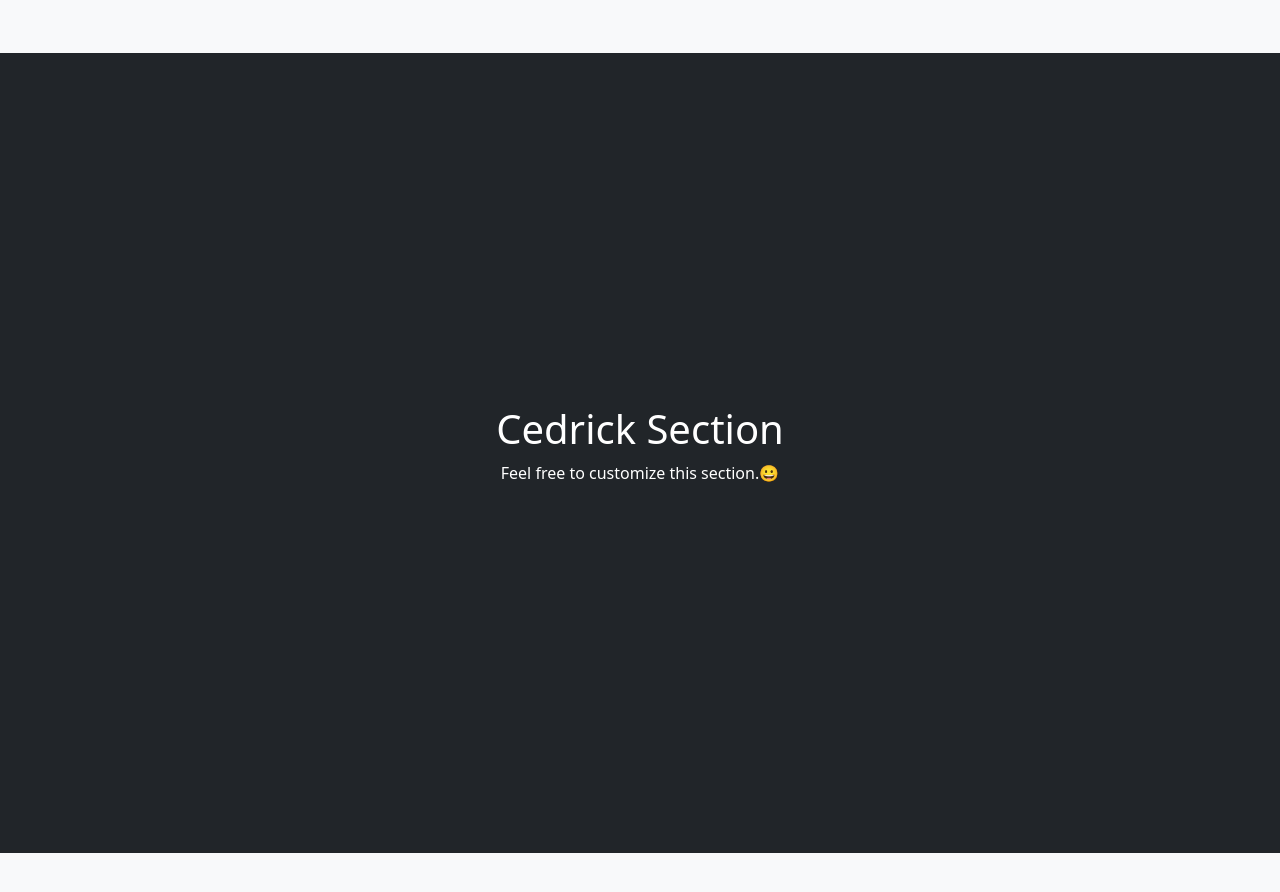
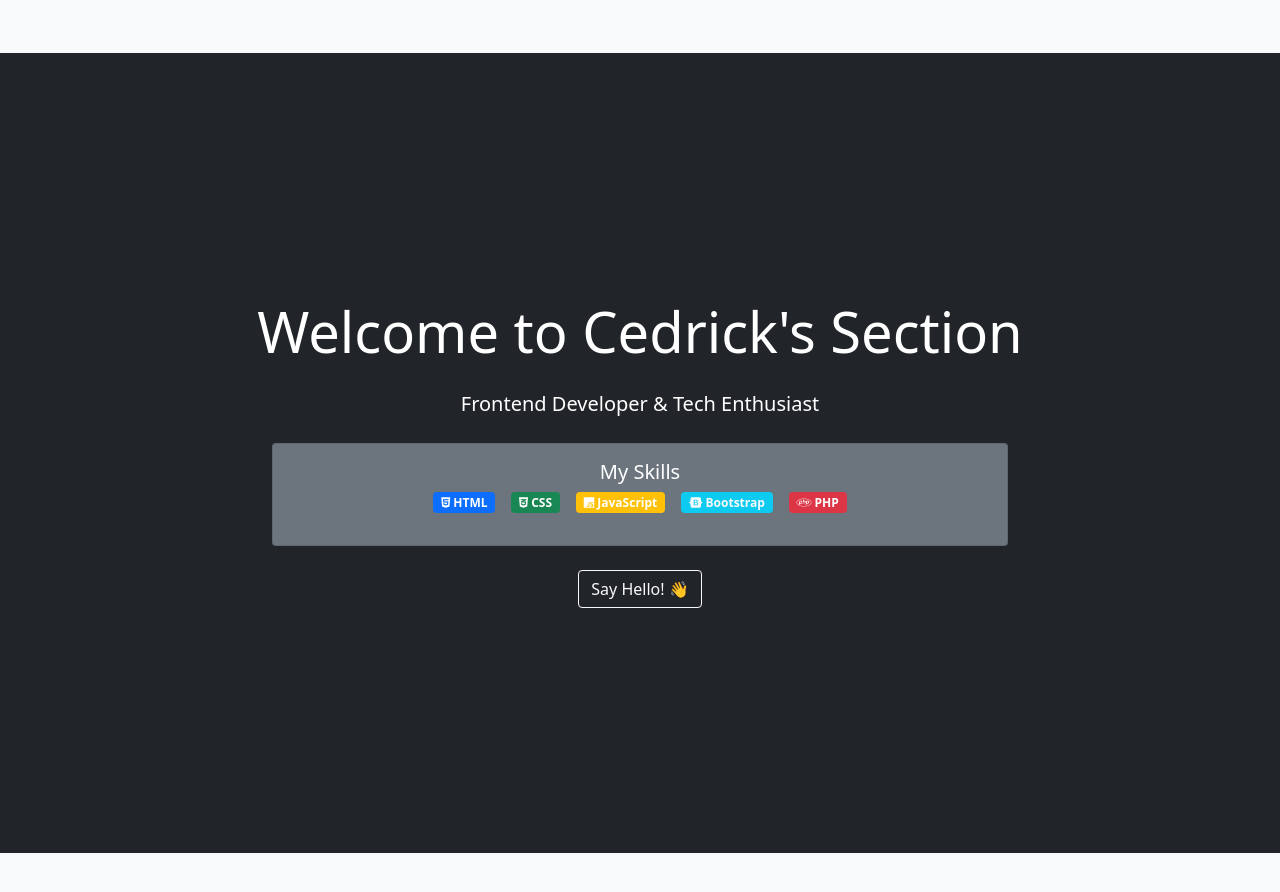
Before and after one commit to xKobeni/Git_Collaboration_Practice, a plain HTML site: page index.html in a window 1280 px wide. Shown: the part 747-1639 px from the top of the page. Drawn offline with nearby package versions, Linux system fonts and the light colour scheme.

Commit message:
updated my section

```diff
--- a/cedrickSpace/cedrick.js
+++ b/cedrickSpace/cedrick.js
@@ -1,12 +1,38 @@
-DOM.insertAdjacentHTML('beforeend', `
+DOM.insertAdjacentHTML(
+  "beforeend",
+  `
 
     <!-- Cedrick Space -->
 
     <!-- Kayo na bahala kung ano ilalagay nyo dine HAHAHHH -->
 
     <div class="vh-100 d-flex flex-column justify-content-center align-items-center text-center bg-dark text-white">
-        <h1>Cedrick Section</h1>
-        <p>Feel free to customize this section.😀</p>
+        <div class="container">
+            <h1 class="display-4 mb-4">Welcome to Cedrick's Section</h1>
+            <p class="lead mb-4">Frontend Developer & Tech Enthusiast</p>
+
+            <div class="row justify-content-center mb-4">
+                <div class="col-md-8">
+                    <div class="card bg-secondary text-white">
+                        <div class="card-body">
+                            <h5 class="card-title">My Skills</h5>
+                            <div class="d-flex justify-content-center gap-3 mb-3">
+                                <span class="badge bg-primary"><i class="fa-brands fa-html5"></i> HTML</span>
+                                <span class="badge bg-success"><i class="fa-brands fa-css3-alt"></i> CSS</span>
+                                <span class="badge bg-warning"><i class="fa-brands fa-js"></i> JavaScript</span>
+                                <span class="badge bg-info text-light"><i class="fa-brands fa-bootstrap"></i> Bootstrap</span>
+                                <span class="badge bg-danger"><i class="fa-brands fa-php"></i> PHP</span>
+                            </div>
+                        </div>
+                    </div>
+                </div>
+            </div>
+
+            <button class="btn btn-outline-light" onclick="alert('Thanks for visiting! Love ya!')">
+                Say Hello! 👋
+            </button>
+        </div>
     </div>
 
-`);
+`
+);
--- a/index.html
+++ b/index.html
@@ -12,6 +12,9 @@
     <!-- Bootstrap -->
     <link href="https://cdn.jsdelivr.net/npm/bootstrap@5.0.2/dist/css/bootstrap.min.css" rel="stylesheet" integrity="sha384-EVSTQN3/azprG1Anm3QDgpJLIm9Nao0Yz1ztcQTwFspd3yD65VohhpuuCOmLASjC" crossorigin="anonymous">
     <script src="https://cdn.jsdelivr.net/npm/bootstrap@5.0.2/dist/js/bootstrap.bundle.min.js" integrity="sha384-MrcW6ZMFYlzcLA8Nl+NtUVF0sA7MsXsP1UyJoMp4YLEuNSfAP+JcXn/tWtIaxVXM" crossorigin="anonymous"></script>
+
+    <!-- Font Awesome Icons -->
+    <link rel="stylesheet" href="https://cdnjs.cloudflare.com/ajax/libs/font-awesome/6.5.1/css/all.min.css" integrity="sha512-DTOQO9RWCH3ppGqcWaEA1BIZOC6xxalwEsw9c2QQeAIftl+Vegovlnee1c9QX4TctnWMn13TZye+giMm8e2LwA==" crossorigin="anonymous" referrerpolicy="no-referrer" />
 
     <!-- JS Files and Team Files -->
     <script src="script.js" defer></script>
```
